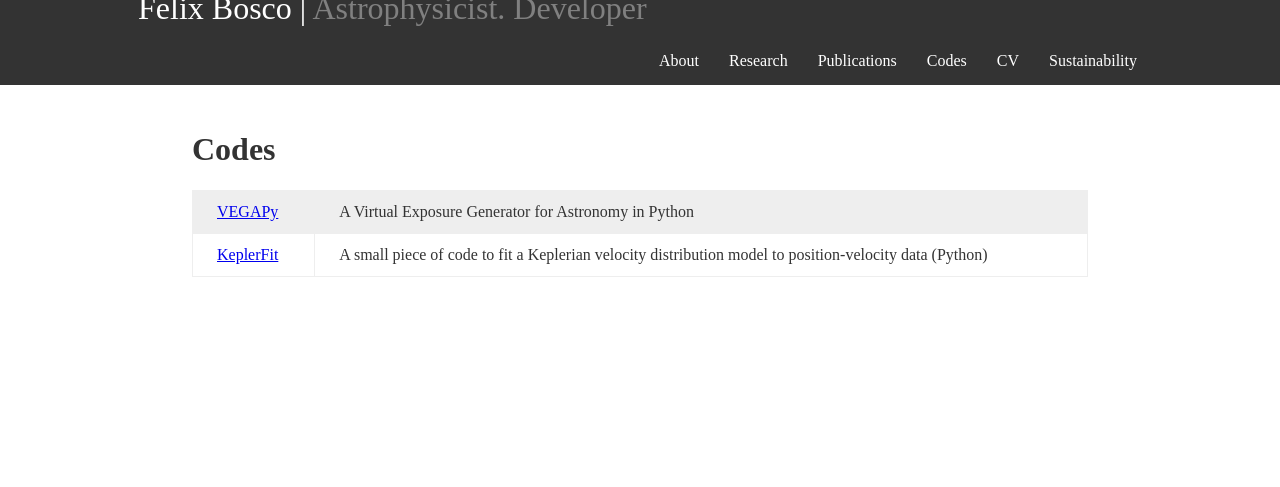
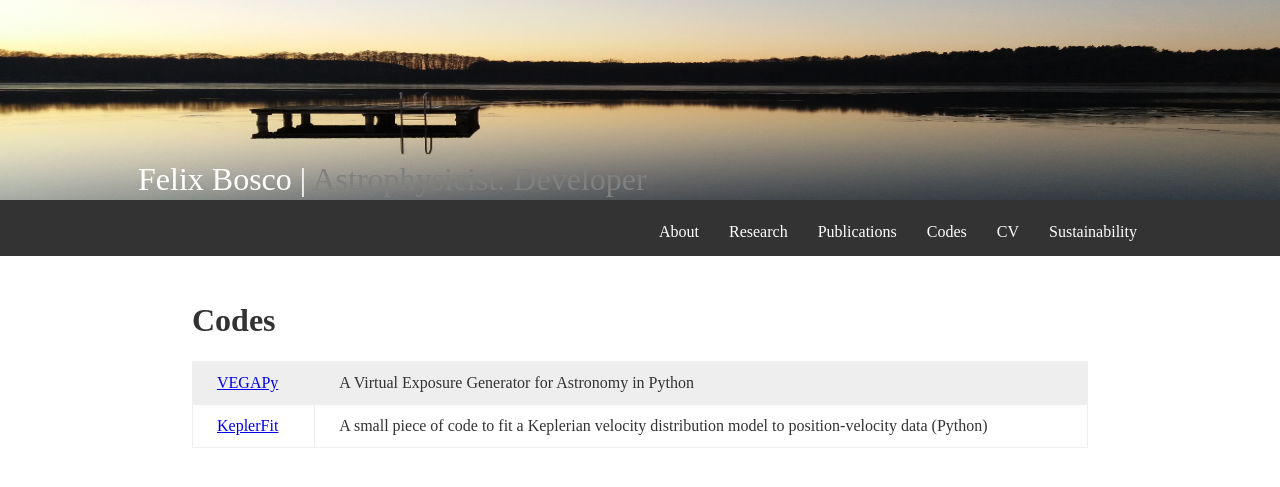
Before and after one commit to felixbosco/felixbosco.github.io, a Jekyll site: the page built from codes.html, in a window 1280 px wide. Shown: the top 487 px of the page. Built offline with Jekyll 4.4.1, drawn with Linux system fonts in a browser that asks for light colours.

Commit message:
Change header image reference

```diff
--- a/codes.html
+++ b/codes.html
@@ -3,7 +3,7 @@ title: Codes
 layout: default
 permalink: codes/
 
-header-image: assets/img/img7.jpg
+header-image: ../assets/img/img7.jpg
 ---
 <h1>Codes</h1>
 
```
